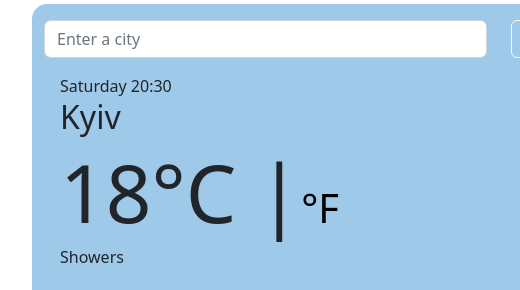
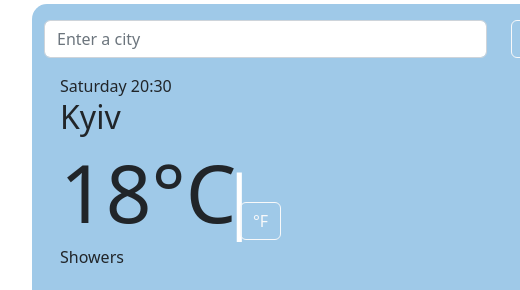
Before and after one commit to LeiaShul/my-project, a plain HTML site: page index.html in a window 1280 px wide. Shown: the top 290 px of the page, 258-778 px from the left. Drawn offline with nearby package versions, Linux system fonts and the light colour scheme; no server answers; grey boxes are pictures that could not be loaded.

Commit message:
changed position of the converter

```diff
--- a/index.html
+++ b/index.html
@@ -29,8 +29,8 @@
                 <div class="col-8">
                     <div class="date" id="current-date">Thuesday 16:07</div>
                     <h1 class="display-4 fs-2" id="city">Kyiv</h1>
-                    <h2 class="display-1"><span id="temp">18</span><span id=degrees>°C</span> |<a href="#" class="display-6 "
-                            id="converter">°F</a> </h2>
+                    <h2 class="display-1 position-relative"><span id="temp">18</span><span id=degrees>°C</span><span class="line"> |</span>
+                        <a href="#" class="display-6 btn btn-outline-light" id="converter">°F</a> </h2>
                     <h3 class="display-6 fs-6" id="main">Showers</h3>
                 </div>
                 <div class="col">
--- a/style.css
+++ b/style.css
@@ -12,11 +12,16 @@
 
 #converter {
     text-decoration: none;
-    color: #000;
-    transition: all 200ms linear;
+    position: absolute;
+    bottom: 0;
+    left: 180px;
+
 }
-
-#converter:hover {
-    color: white;
-    cursor: pointer;
+.line{
+    color: white !important;
+    font-weight: 100 !important;
+    font-size: 70px !important;
+    position: absolute;
+    bottom: 0;
+    left: 160px;
 }
```
